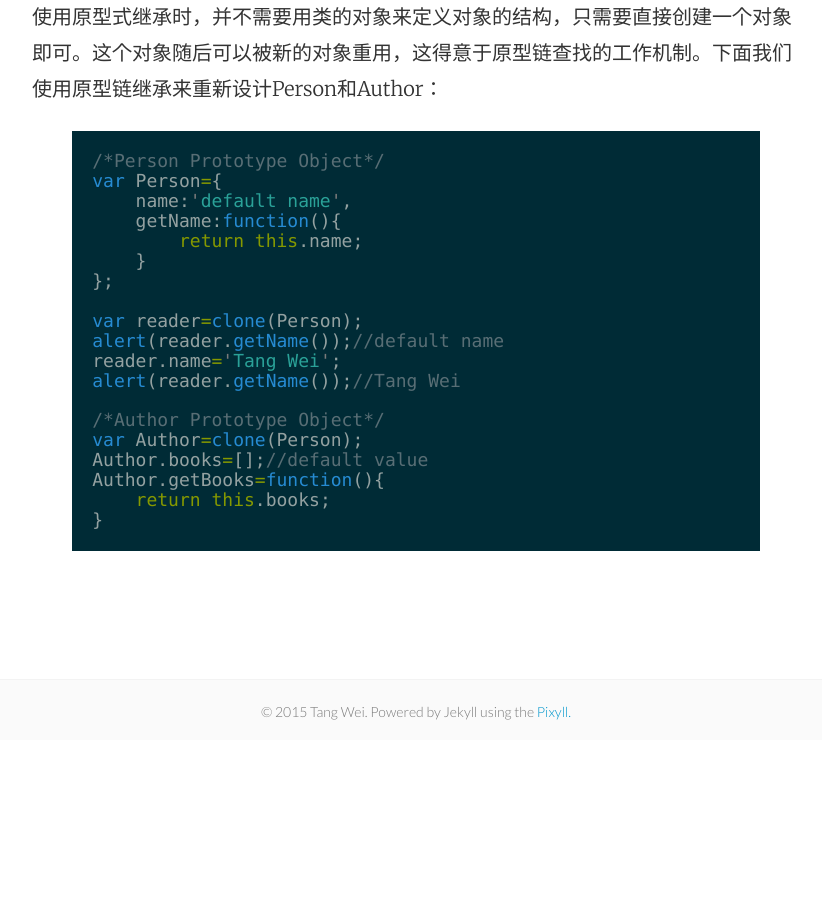
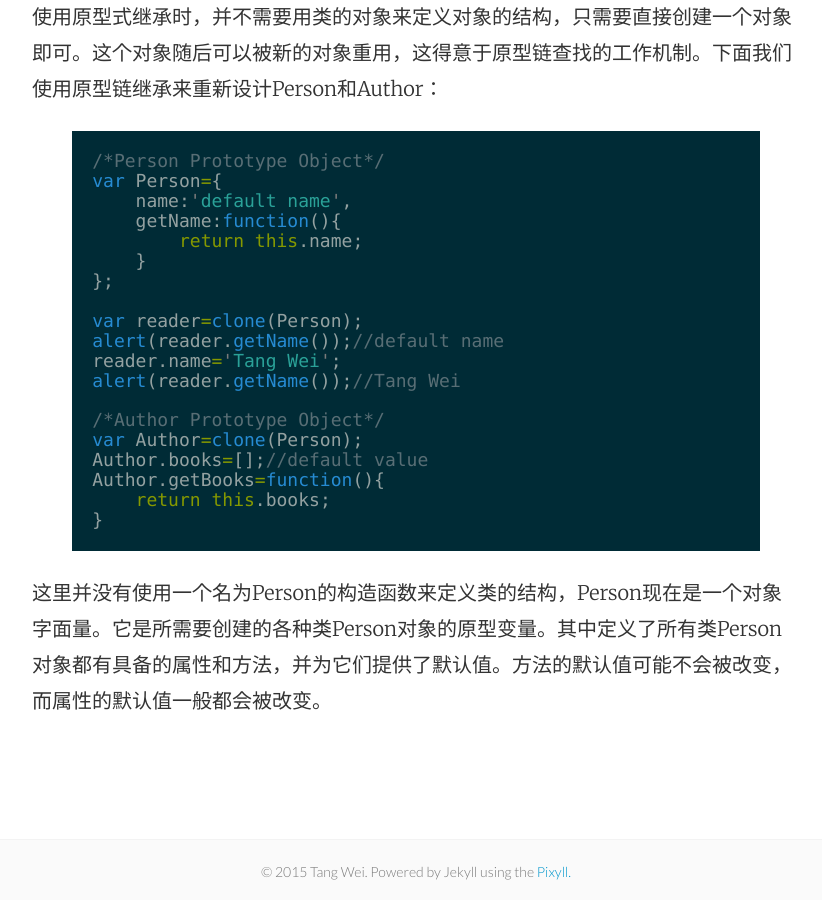
Before and after one commit to tw93/tw93.github.io, a Jekyll site: the page built from _posts/2015-06-09-Talking-about-JavaScript-design-patterns.md, in a window 1280 px wide and 900 px high, scrolled down 9288 px. Shown: the whole window, without its empty margins (224-1046 px from the left). Built offline with Jekyll 4.4.1, drawn with Linux system fonts in a browser that asks for light colours; comment, search, counter and statistics services are not loaded; before the commit the page ends 10028 px from its top, so only the background shows below that.

Commit message:
add more

```diff
--- a/_posts/2015-06-09-Talking-about-JavaScript-design-patterns.md
+++ b/_posts/2015-06-09-Talking-about-JavaScript-design-patterns.md
@@ -315,3 +315,5 @@ Author.getBooks=function(){
     return this.books;
 }
 {%endhighlight%}
+
+这里并没有使用一个名为Person的构造函数来定义类的结构，Person现在是一个对象字面量。它是所需要创建的各种类Person对象的原型变量。其中定义了所有类Person对象都有具备的属性和方法，并为它们提供了默认值。方法的默认值可能不会被改变，而属性的默认值一般都会被改变。
```
